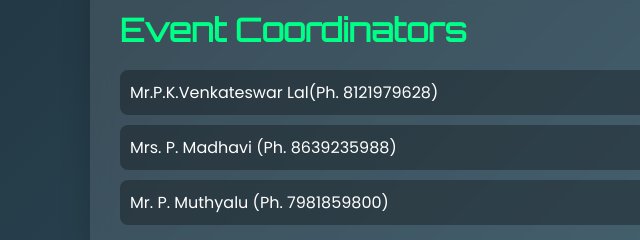
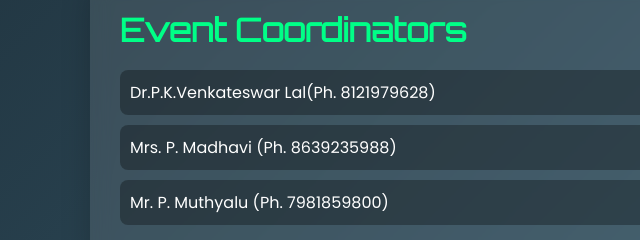
Before and after one commit to Nipuna418/nipunaregistrations, a plain HTML site: page technicalquiz.html in a window 1280 px wide. Shown: the part 990-1230 px from the top of the page, 0-640 px from the left. Drawn offline with Linux system fonts and the light colour scheme.

Commit message:
Update technicalquiz.html

```diff
--- a/technicalquiz.html
+++ b/technicalquiz.html
@@ -148,7 +148,7 @@
   <section class="card coordinators">
     <h2>Event Coordinators</h2>
     <ul>
-      <li>Mr.P.K.Venkateswar Lal(Ph. 8121979628)</li>
+      <li>Dr.P.K.Venkateswar Lal(Ph. 8121979628)</li>
       <li>Mrs. P. Madhavi (Ph. 8639235988)</li>
       <li>Mr. P. Muthyalu (Ph. 7981859800)</li>
     </ul>
```
